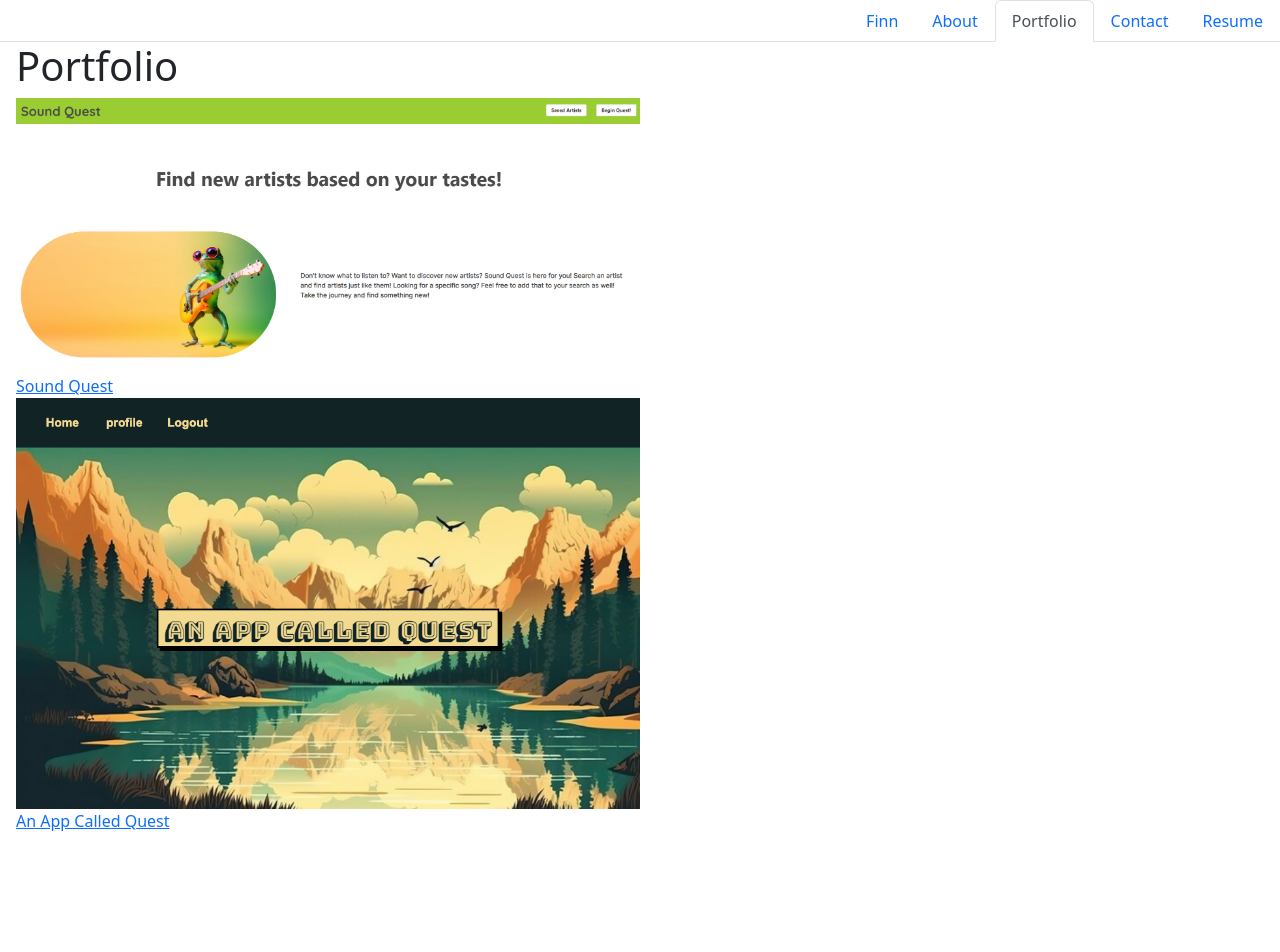
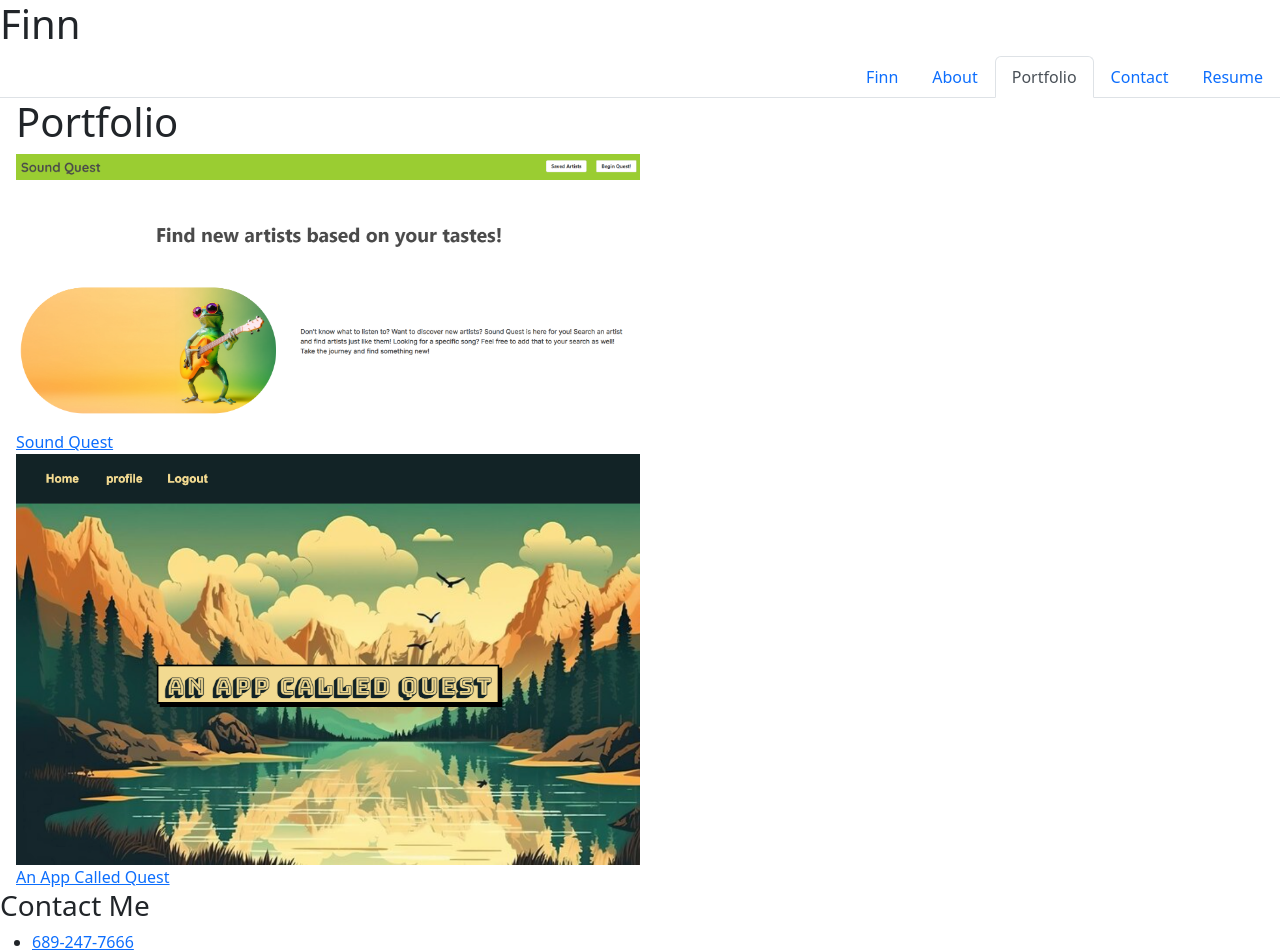
Before and after one commit to cfinn7789/React-Portfolio, a React (Vite) app: page /Portfolio in a window 1280 px wide. Shown: the top 952 px of the page. Before the commit the page ends 833 px from the top, so only its background shows below. Built offline with nearby package versions, Linux system fonts and the light colour scheme.

Commit message:
updated components and pages

```diff
--- a/src/App.jsx
+++ b/src/App.jsx
@@ -1,13 +1,18 @@
+import React from 'react';
 import { Outlet } from 'react-router-dom';
-import Nav from './components/Navigation';
+import Navigation from './components/Navigation';
+import Header from './components/Header';
+import Footer from './components/Footer';
 
 function App() {
   return (
     <>
-      <Nav />
+      <Header />
+      <Navigation />
       <main className="mx-3">
         <Outlet />
       </main>
+      <Footer />
     </>
   );
 }
--- a/src/components/Project.jsx
+++ b/src/components/Project.jsx
@@ -5,7 +5,20 @@
 
   return (
     <div>
-
+        <div class="image-container">
+            <div class="image-box">
+                <img src="./images/SoundQuest.png" width="50%"></img>
+                <div class="bottom-left">
+                <a class="project" href="https://holdenmg.github.io/sound-quest/">Sound Quest</a>
+                </div>
+            </div>
+            <div class="image-box">
+                <img src="./images/02-portfolio-1.png" width="50%"></img>
+                <div class="bottom-left">
+                <a class="project" href="https://shrouded-springs-93967-4ef63984c8fc.herokuapp.com/">An App Called Quest</a>
+                </div>
+            </div>
+        </div>
     </div>
   );
 }
--- a/src/pages/Portfolio.jsx
+++ b/src/pages/Portfolio.jsx
@@ -1,21 +1,10 @@
+import Project from '../components/Project';
+
 export default function Portfolio() {
     return (
       <div>
         <h1>Portfolio</h1>
-        <div class="image-container">
-            <div class="image-box">
-                <img src="./images/SoundQuest.png" width="50%"></img>
-                <div class="bottom-left">
-                <a class="project" href="https://holdenmg.github.io/sound-quest/">Sound Quest</a>
-                </div>
-            </div>
-            <div class="image-box">
-                <img src="./images/02-portfolio-1.png" width="50%"></img>
-                <div class="bottom-left">
-                <a class="project" href="https://shrouded-springs-93967-4ef63984c8fc.herokuapp.com/">An App Called Quest</a>
-                </div>
-            </div>
-        </div>
+          <Project />
       </div>
     );
   }
```
